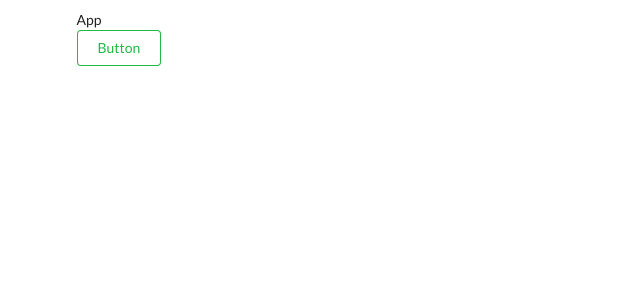
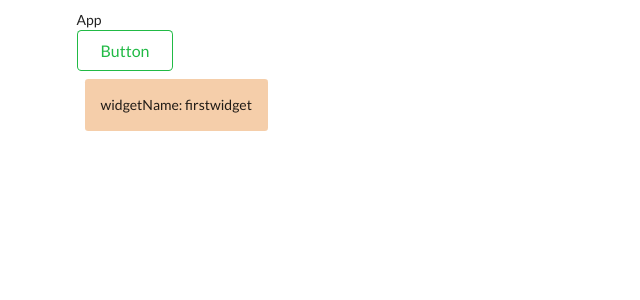
Before and after one commit to DaneTheory/react-mini-dashboard, a React (Create React App) app in the folder mini-dashboard/: page / in a window 1280 px wide. Shown: the top 300 px of the page, without its empty margins (0-640 px from the left). Built offline with nearby package versions, Linux system fonts and the light colour scheme.

Commit message:
Added a widget component, and a bit of CSS

```diff
--- /dev/null
+++ b/mini-dashboard/src/components/Widget.css
@@ -0,0 +1,18 @@
+* {
+    padding: 0;
+    margin: 0;
+    box-sizing: border-box;
+}
+
+html {
+    /* Setting the size of one rem */
+    font-size: 16px;
+}
+
+.dataCard {
+    background-color: #e277135b;
+    display: inline-block;
+    padding: 1rem;
+    margin: 0.5rem;
+    border-radius: 0.2rem;
+}
--- /dev/null
+++ b/mini-dashboard/src/components/Widget.jsx
@@ -0,0 +1,22 @@
+import React from "react";
+import "./Widget.css";
+
+class Widget extends React.Component {
+    constructor(props) {
+        super(props);
+
+        this.state = { widgetName: "firstwidget" };
+    }
+
+    render() {
+        return (
+            <div>
+                <div className="dataCard">
+                    <span>widgetName:</span> {this.state.widgetName}
+                </div>
+            </div>
+        );
+    }
+}
+
+export default Widget;
--- a/mini-dashboard/src/components/app.jsx
+++ b/mini-dashboard/src/components/app.jsx
@@ -1,4 +1,5 @@
 import React from "react";
+import Widget from "./Widget";
 
 class App extends React.Component {
     state = {
@@ -11,6 +12,7 @@ class App extends React.Component {
                 App
                 <br />
                 <button className="ui green basic button">Button</button>
+                <Widget />
             </div>
         );
     }
```
Also changed, not shown: 2 other files (tests, documents, lock files or other folders).
